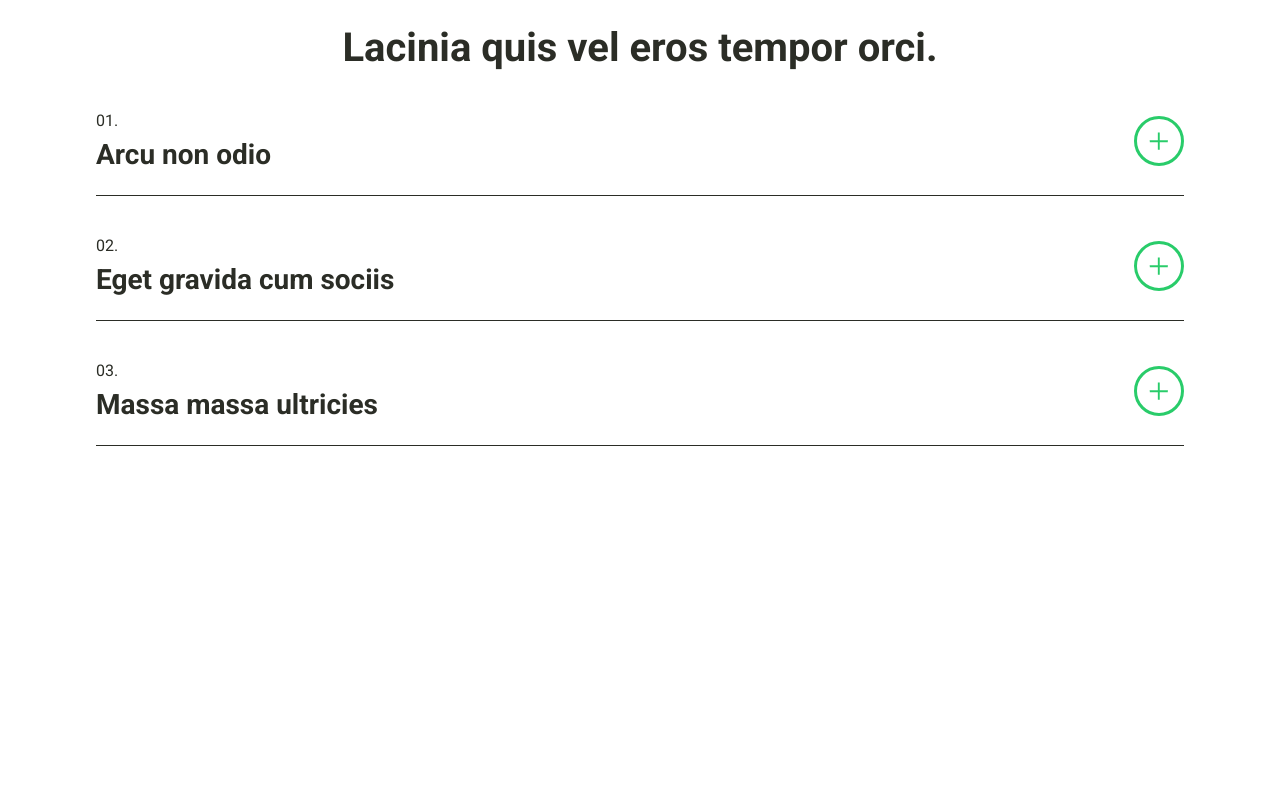
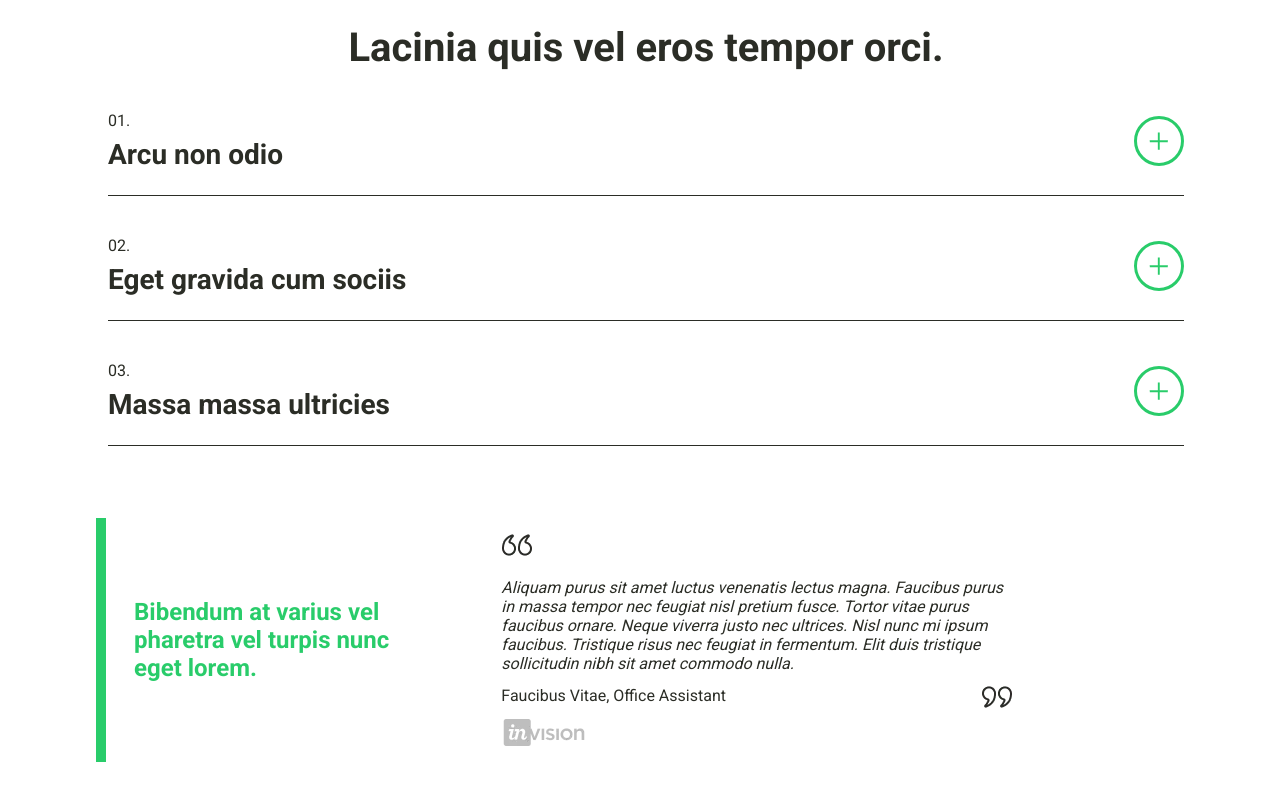
Before and after one commit to EmP33/future-one, a React (Create React App) app: page / in a window 1280 px wide. Shown: the part 740-1540 px from the top of the page. Before the commit the page ends 1202 px from the top, so only its background shows below. Built offline with nearby package versions, Linux system fonts and the light colour scheme.

Commit message:
Add quote section, fix hero styling

```diff
--- /dev/null
+++ b/src/assets/index.ts
@@ -0,0 +1,5 @@
+import hero from "./hero.webp";
+import quote from "./quote.webp";
+import logo from "./logo.webp";
+
+export { hero, quote, logo };
--- a/src/pages/Home/Home.styles.ts
+++ b/src/pages/Home/Home.styles.ts
@@ -2,15 +2,16 @@ import styled from "styled-components";
 
 export const Wrapper = styled.div`
   width: 100%;
+  padding-bottom: 10rem; // TO DELETE
 
   .hero {
     display: grid;
     grid-template-columns: repeat(2, 1fr);
-    height: 70vh;
+    min-height: 70vh;
     align-items: center;
 
     @media only screen and (max-width: 1200px) {
-      height: 80vh;
+      min-height: 80vh;
       grid-template-columns: 1fr 1.5fr;
     }
 
@@ -20,7 +21,7 @@ export const Wrapper = styled.div`
     }
 
     @media only screen and (max-width: 600px) {
-      height: auto;
+      min-height: auto;
       margin-top: 6rem;
     }
 
@@ -69,7 +70,7 @@ export const Wrapper = styled.div`
   }
 
   .faq {
-    margin-top: 2.5rem;
+    margin: 2.5rem 0 3rem 0.75rem;
 
     @media only screen and (max-width: 1200px) {
       margin-top: 1.75rem;
@@ -101,4 +102,67 @@ export const Wrapper = styled.div`
       align-items: center;
     }
   }
+
+  .quote {
+    display: grid;
+    grid-template-columns: 0.75fr 1.5fr;
+    column-gap: 4rem;
+
+    @media only screen and (max-width: 1200px) {
+      column-gap: 2rem;
+    }
+
+    @media only screen and (max-width: 900px) {
+      grid-template-columns: 1fr 1.5fr;
+      column-gap: 0;
+    }
+
+    @media only screen and (max-width: 600px) {
+      grid-template-columns: 1fr;
+    }
+
+    &__heading {
+      border-left: 10px solid var(--color-green);
+      color: var(--color-green);
+      padding: 5rem 2.5rem 5rem 1.75rem;
+      margin: 1.5rem 0;
+
+      @media only screen and (max-width: 1200px) {
+        padding: 3rem 1.25rem 3rem;
+      }
+
+      @media only screen and (max-width: 900px) {
+        padding: 2.5rem 1rem 2.5rem;
+      }
+    }
+
+    &-content {
+      display: grid;
+      align-content: center;
+      width: 75%;
+      row-gap: 0.3rem;
+
+      @media only screen and (max-width: 900px) {
+        width: 100%;
+      }
+
+      & blockquote {
+        font-style: italic;
+      }
+
+      &__footer {
+        display: flex;
+        align-items: center;
+        justify-content: space-between;
+      }
+
+      .quoteIcon--1 {
+        margin-bottom: 0.5rem;
+      }
+
+      .quoteIcon--2 {
+        transform: rotate(180deg);
+      }
+    }
+  }
 `;
--- a/src/pages/Home/index.tsx
+++ b/src/pages/Home/index.tsx
@@ -2,7 +2,7 @@ import React from "react";
 import Layout from "../../components/Layout/Layout";
 import { PrimaryButton } from "../../Global.styles";
 import { Wrapper } from "./Home.styles";
-import hero from "../../assets/hero.webp";
+import { hero, logo, quote } from "../../assets";
 import QuestionBlock from "../../components/QuestionBlock/QuestionBlock";
 
 export interface IQuestion {
@@ -63,6 +63,32 @@ const Home = () => {
             ))}
           </div>
         </section>
+        <section className="quote">
+          <div className="quote__heading">
+            <h2>Bibendum at varius vel pharetra vel turpis nunc eget lorem.</h2>
+          </div>
+          <div className="quote-content">
+            <div className="quoteIcon quoteIcon--1">
+              <img src={quote} alt="quote" />
+            </div>
+            <blockquote>
+              Aliquam purus sit amet luctus venenatis lectus magna. Faucibus
+              purus in massa tempor nec feugiat nisl pretium fusce. Tortor vitae
+              purus faucibus ornare. Neque viverra justo nec ultrices. Nisl nunc
+              mi ipsum faucibus. Tristique risus nec feugiat in fermentum. Elit
+              duis tristique sollicitudin nibh sit amet commodo nulla.
+            </blockquote>
+            <div className="quote-content__footer">
+              <p>Faucibus Vitae, Office Assistant </p>
+              <div className="quoteIcon quoteIcon--2">
+                <img src={quote} alt="quote" />
+              </div>
+            </div>
+            <div className="logo">
+              <img src={logo} alt="invision" />
+            </div>
+          </div>
+        </section>
       </Wrapper>
     </Layout>
   );
```
Also changed, not shown: src/assets/logo.webp (added), src/assets/quote.webp (added).
